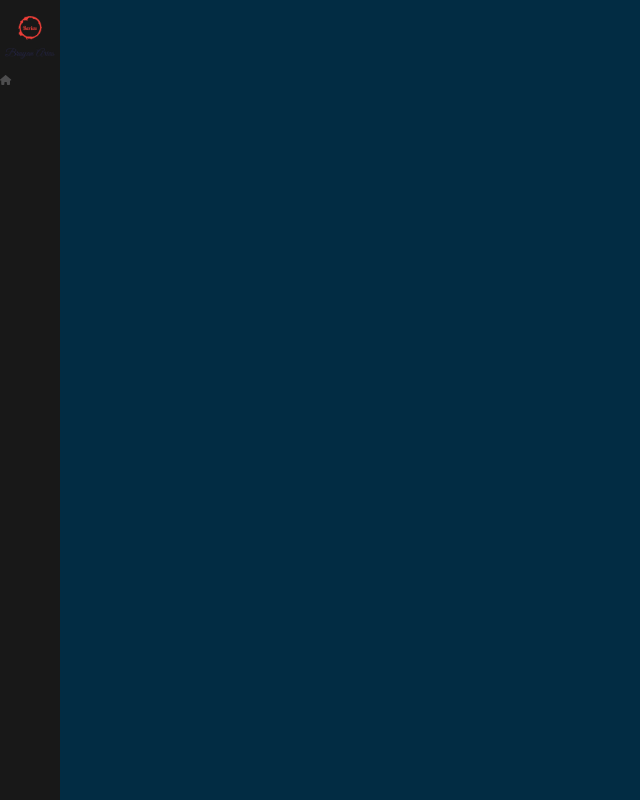
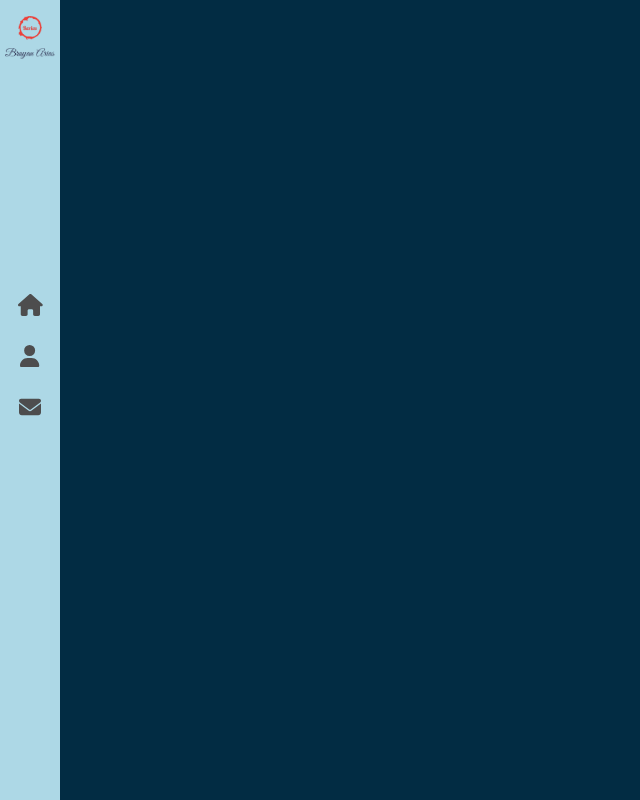
Before and after one commit to belcross17/Barias-react-portfolio, a React (Create React App) app: page / in a window 1280 px wide. Shown: the whole page, without its empty margins (0-640 px from the left). Built offline with nearby package versions, Linux system fonts and the light colour scheme.

Commit message:
added icon transition effect

```diff
--- a/src/components/Sidebar/index.js
+++ b/src/components/Sidebar/index.js
@@ -3,7 +3,7 @@ import './index.scss'
 import LogoB from '../../assets/images/logo-b.png'
 import LogoSubtitle from '../../assets/images/logo_sub.png'
 import { FontAwesomeIcon } from '@fortawesome/react-fontawesome'
-import { faHome } from '@fortawesome/free-solid-svg-icons'
+import { faEnvelope, faHome, faUser } from '@fortawesome/free-solid-svg-icons'
 
 const Sidebar = () => (
     <div className='nav-bar'>
@@ -15,6 +15,12 @@ const Sidebar = () => (
             <NavLink exact="true" activeclassname="active" to="/">
                 <FontAwesomeIcon icon={faHome} color="#4d4d4e" />
             </NavLink>
+            <NavLink exact="true" activeclassname="active" className="about-link" to="/about">
+                <FontAwesomeIcon icon={faUser} color="#4d4d4e" />
+            </NavLink>
+            <NavLink exact="true" activeclassname="active" className="contact-link" to="/contact">
+                <FontAwesomeIcon icon={faEnvelope} color="#4d4d4e" />
+            </NavLink>
         </nav>
     </div>
     )
--- a/src/components/Sidebar/index.scss
+++ b/src/components/Sidebar/index.scss
@@ -1,5 +1,5 @@
 .nav-bar {
-    background: #181818;
+    background: #ADD8E6;
     width: 60px;
     height: 100%;
     position: absolute;
@@ -23,4 +23,36 @@
         }
     }
 
+    nav {
+        display: block;
+        text-align: center;
+        position: absolute;
+        height: 210px;
+        top: 50%;
+        margin-top: -120px;
+        width: 100%;
+
+        a{
+            font-size: 22px;
+            color: #4d4d4e;
+            display: block;
+            line-height: 51px;
+            height: 51px;
+            position: relative;
+            text-decoration: none;
+
+            i {
+                transition: all 0.3s ease-out;
+            }
+
+            &:hover {
+                color: #ffd700;
+
+                svg {
+                    opacity: 0;
+                }
+            }
+        }
+    }
+
 }
```
